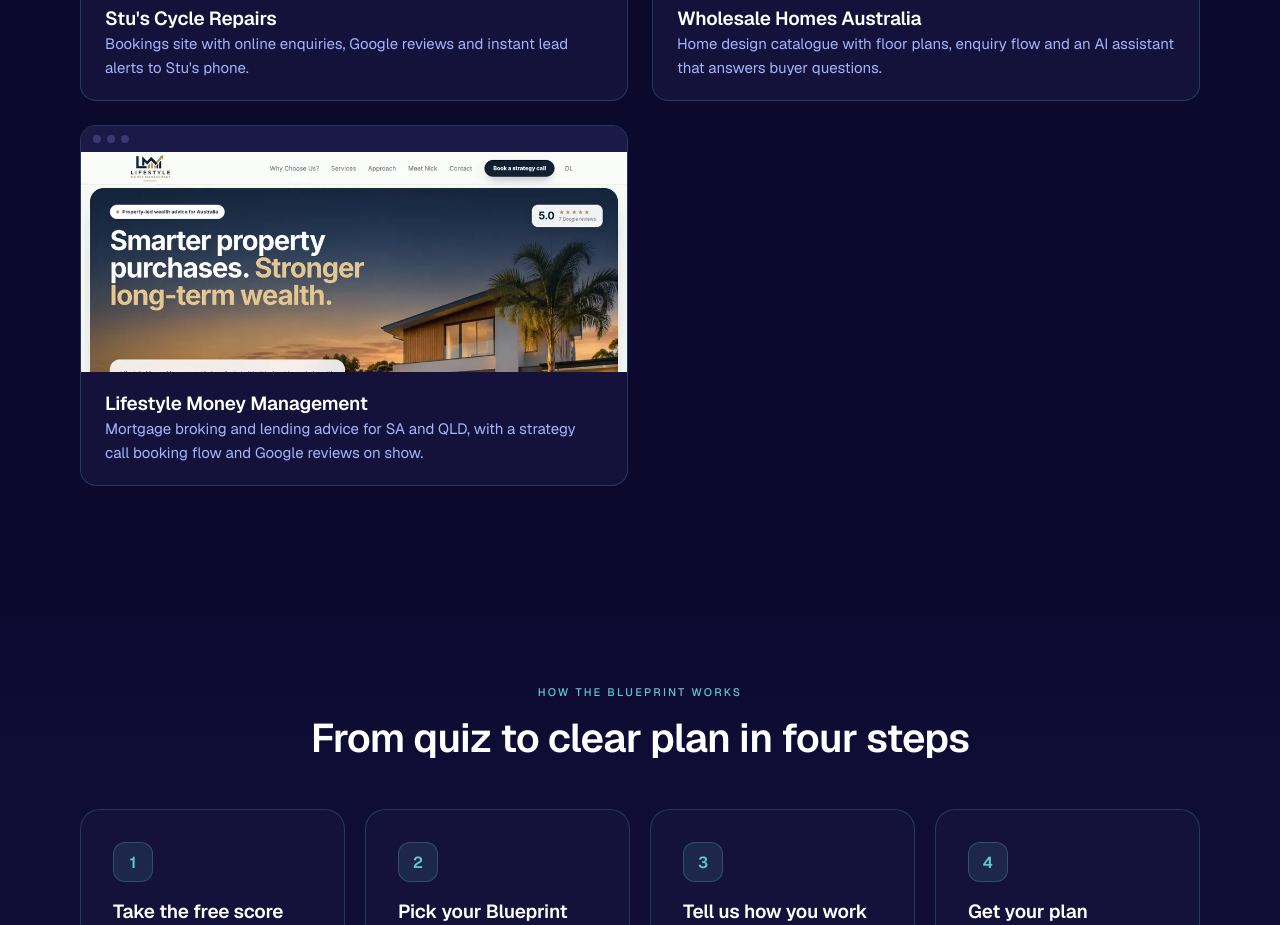
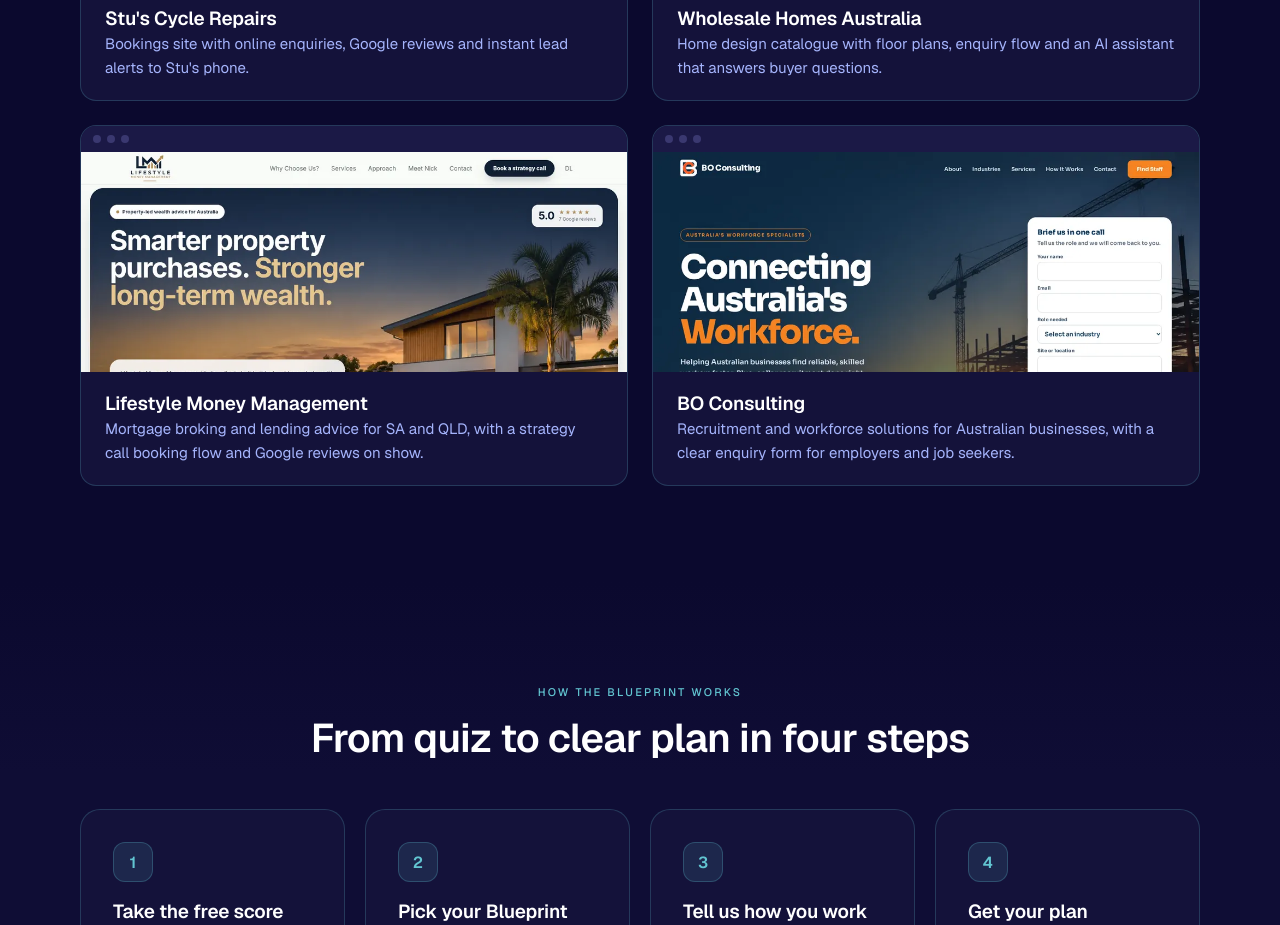
Before and after one commit to sg-satoshi/saabai-site, a Next.js app: page / in a window 1280 px wide. Shown: the part 1840-2765 px from the top of the page. Built offline with nearby package versions, Linux system fonts and the light colour scheme; no server answers; the database is empty.

Commit message:
Add BO Consulting to Live client sites

```diff
--- a/app/page.tsx
+++ b/app/page.tsx
@@ -105,6 +105,14 @@ export default function Home() {
                 <p style={{ fontSize: 15 }}>Mortgage broking and lending advice for SA and QLD, with a strategy call booking flow and Google reviews on show.</p>
               </div>
             </a>
+            <a className="site" href="https://www.boconsulting.com.au" target="_blank" rel="noopener noreferrer">
+              <div className="bar"><i /><i /><i /></div>
+              <div className="shot" role="img" aria-label="BO Consulting website homepage with recruitment and workforce solutions hero" style={{ backgroundImage: "url(/sites/bo-consulting-hero-thumb.webp)", backgroundPosition: "top center" }} />
+              <div className="meta">
+                <h3>BO Consulting</h3>
+                <p style={{ fontSize: 15 }}>Recruitment and workforce solutions for Australian businesses, with a clear enquiry form for employers and job seekers.</p>
+              </div>
+            </a>
           </div>
         </div>
       </section>
```
Also changed, not shown: public/sites/bo-consulting-hero-thumb.webp (added).
